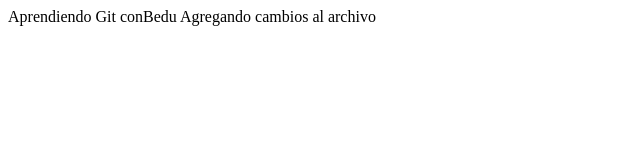
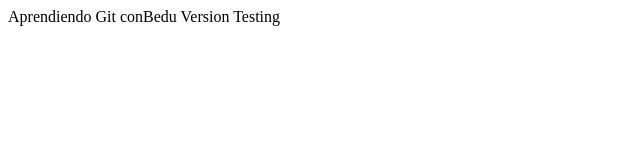
Before and after one commit to mhinojos62/Modulo-Git, a plain HTML site: page index.html in a window 1280 px wide. Shown: the whole page, without its empty margins (0-640 px from the left). Drawn offline with Linux system fonts and the light colour scheme.

Commit message:
Trabajando en la rama testing

```diff
--- a/index.html
+++ b/index.html
@@ -5,6 +5,6 @@
 	<head>
 		<body>
 			Aprendiendo Git conBedu
-			Agregando cambios al archivo
+			Version Testing
 		<body>
 </html>
```
Also changed, not shown: texto.txt (deleted).
